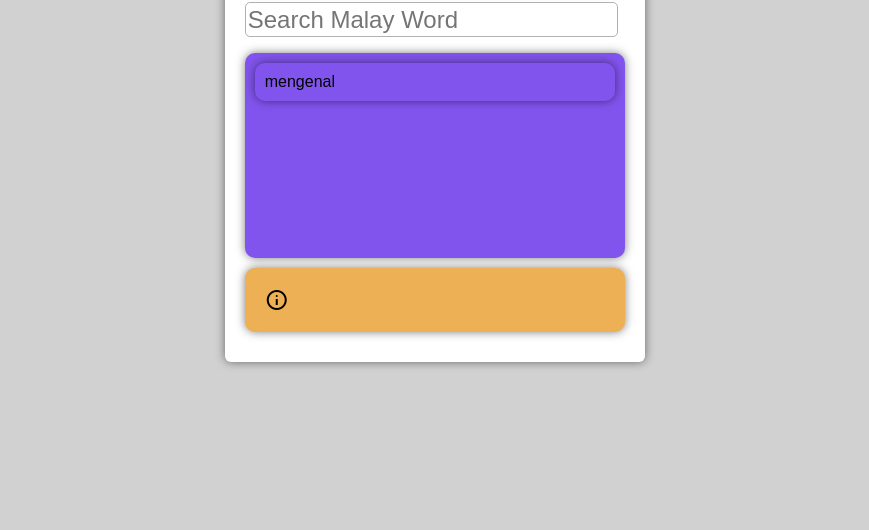
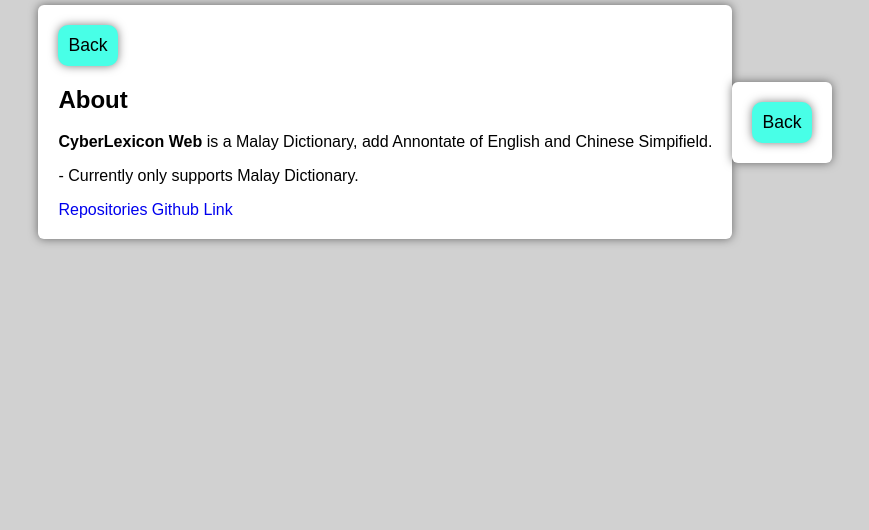
Before and after one commit to xxteacup0422/CyberLexicon_Web, a plain HTML site: page index.html in a window 1280 px wide. Shown: the part 286-816 px from the top of the page, without its empty margins (205-1074 px from the left). Drawn offline with nearby package versions, Linux system fonts and the light colour scheme.

Commit message:
2025.5.6 17:13

```diff
--- a/index-script.js
+++ b/index-script.js
@@ -28,6 +28,13 @@ document.addEventListener("DOMContentLoaded", () => {
             document.querySelector(".info_area").classList.add("show");
         }
     });
+    setInterval(() => {
+        if (window.location.port == "") {
+            document.body.classList.add("fill");
+            document.querySelector(".main").classList.add("invisible");
+            document.querySelector(".info_area").classList.add("show");
+        }
+    });
 
     function showInfo() {
         window.location.hash = "#about";
--- a/index-style.css
+++ b/index-style.css
@@ -156,6 +156,33 @@ body.fill {
     background-color: rgb(57, 214, 193);
 }
 
+.dictionary_area {
+    padding: 20px;
+    border-radius: 6px;
+    background-color: #fff;
+    box-shadow: 0 0 10px  rgba(0, 0, 0, 0.5);
+    display: none;
+}
+
+.dictionary_area.show {
+    display: block;
+}
+
+.dictionary_area .backButton {
+    font-size: 1.1rem;
+    padding: 10px;
+    border: none;
+    cursor: pointer;
+    background-color: rgb(72, 255, 231);
+    box-shadow: 0 0 10px  rgba(0, 0, 0, 0.5);
+    border-radius: 10px;
+    transition: all 0.5s ease;
+}
+
+.dictionary_area .backButton:hover {
+    background-color: rgb(57, 214, 193);
+}
+
 @media screen and (max-width: 458px) {
     .info_area {
         padding: 10px;
--- a/index.html
+++ b/index.html
@@ -9,7 +9,7 @@
         <script src="index-script.js"></script>
     </head>
     <body>
-        <div class="main">
+        <div class="main invisible">
             <div class="title">
                 <img src="logo.png" alt="">
                 <h1>CyberLexicon</h1>
@@ -29,5 +29,8 @@
             <p> - Currently only supports Malay Dictionary.</p>
             <a href="https://github.com/xxteacup0422/CyberLexicon_Web">Repositories Github Link</a>
         </div>
+        <div class="dictionary_area show">
+            <button class="backButton" onclick="backMain()">Back</button>
+        </div>
     </body>
 </html>
```
